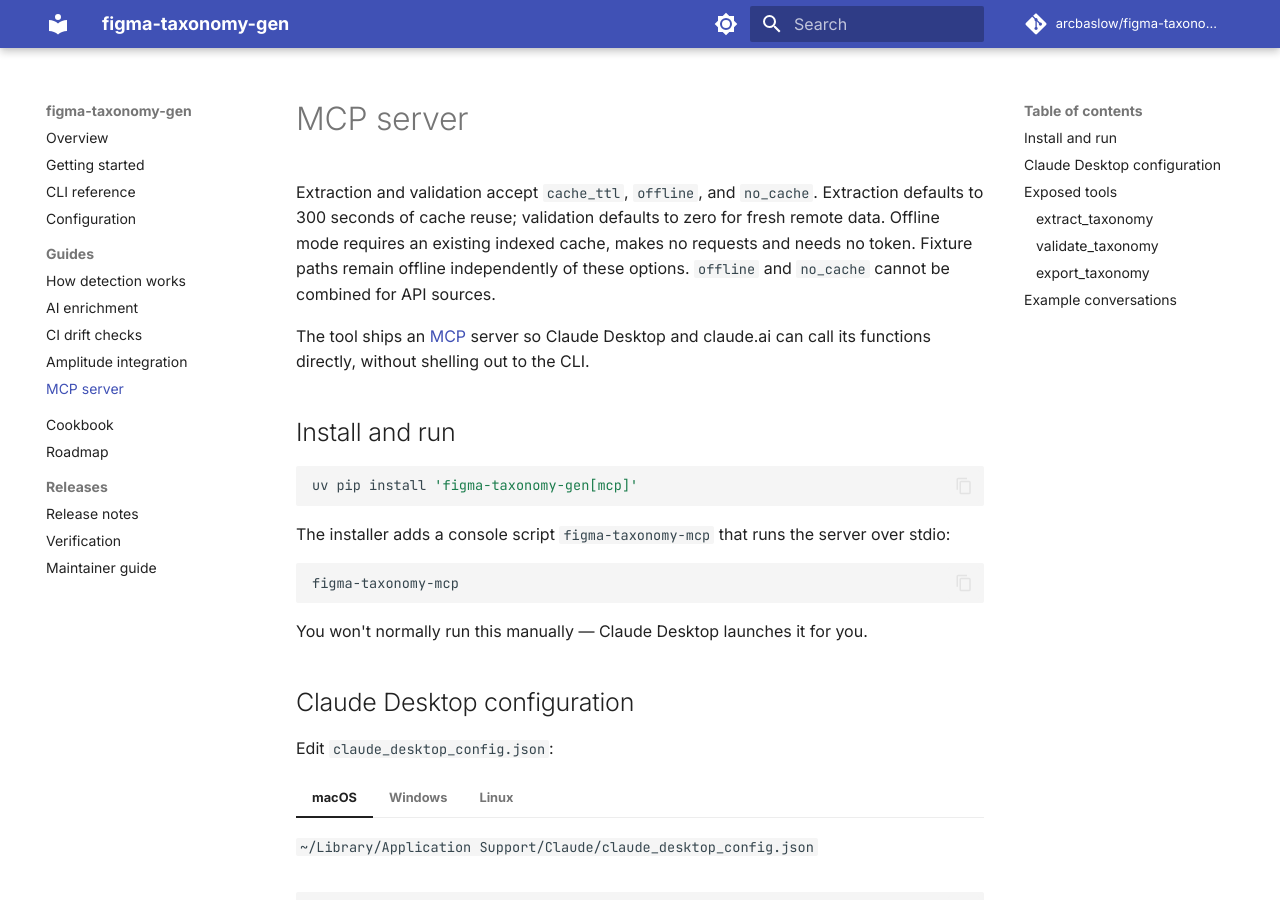
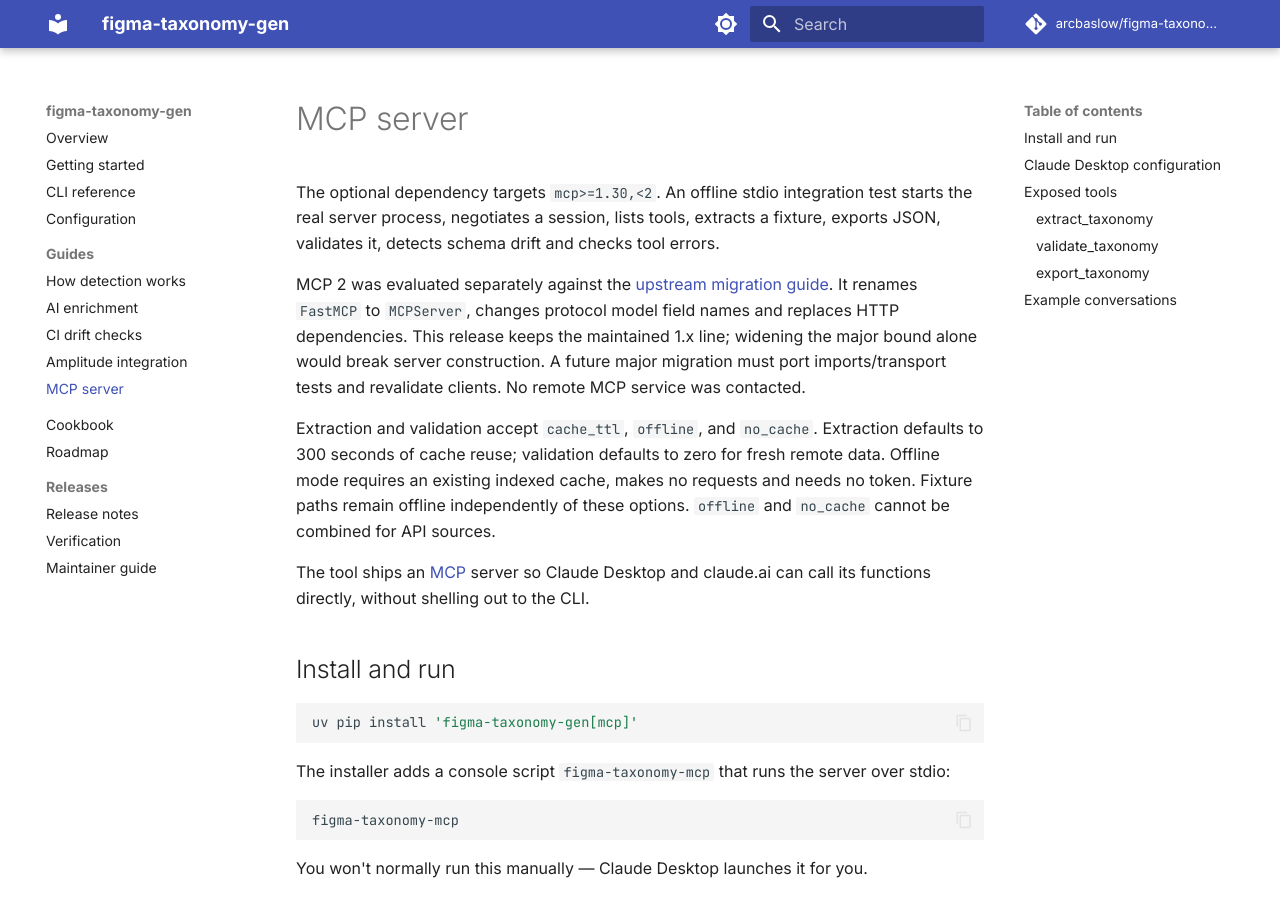
Before and after one commit to arcbaslow/figma-taxonomy-gen, an MkDocs documentation site: the page built from docs/mcp.md, in a window 1280 px wide and 900 px high. Built offline with MkDocs 1.6.1 and Material for MkDocs 9.7.7, drawn with Linux system fonts in a browser that asks for light colours; comment, search, counter and statistics services are not loaded; some of the changed text lies outside the part shown.

Commit message:
Upgrade MCP within 1.x and verify the stdio workflow

```diff
--- a/docs/mcp.md
+++ b/docs/mcp.md
@@ -1,4 +1,14 @@
 # MCP server
+
+The optional dependency targets `mcp>=1.30,<2`. An offline stdio integration test
+starts the real server process, negotiates a session, lists tools, extracts a
+fixture, exports JSON, validates it, detects schema drift and checks tool errors.
+
+MCP 2 was evaluated separately against the [upstream migration guide](https://github.com/modelcontextprotocol/python-sdk/blob/main/docs/migration.md).
+It renames `FastMCP` to `MCPServer`, changes protocol model field names and replaces
+HTTP dependencies. This release keeps the maintained 1.x line; widening the major
+bound alone would break server construction. A future major migration must port
+imports/transport tests and revalidate clients. No remote MCP service was contacted.
 
 Extraction and validation accept `cache_ttl`, `offline`, and `no_cache`.
 Extraction defaults to 300 seconds of cache reuse; validation defaults to zero
@@ -80,7 +90,7 @@
 Explicit page selection overrides exclusions; a missing page raises an error
 listing available pages, matching CLI behavior.
 
-The package currently targets MCP SDK 1.x (`mcp>=1.0,<2`), with 1.27.0 in the
+The package currently targets MCP SDK 1.x (`mcp>=1.30,<2`), with 1.30.0 in the
 lockfile. Current upstream 2.x requires a separate migration; see the
 [roadmap](ROADMAP.md#next).
 
--- a/pyproject.toml
+++ b/pyproject.toml
@@ -39,7 +39,7 @@
     "anthropic>=0.40",
 ]
 mcp = [
-    "mcp>=1.0,<2",
+    "mcp>=1.30,<2",
 ]
 docs = [
     "mkdocs-material>=9.5",
```
Also changed, not shown: CHANGELOG.md (+2 -0 lines), README.md (+3 -0 lines), docs/ROADMAP.md (+8 -1 lines), 2 other files.
